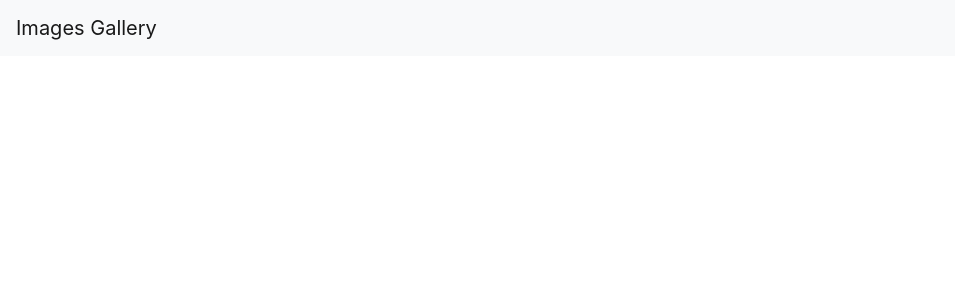
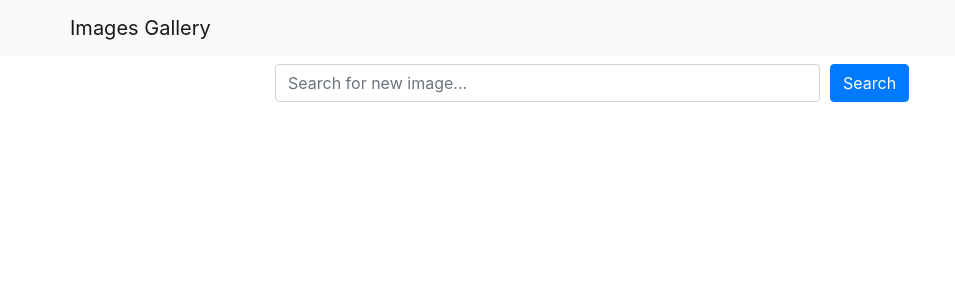
Before and after one commit to stkonst123/images-gallery, a React (Create React App) app in the folder frontend/: page / in a window 1280 px wide. Shown: the top 300 px of the page, without its empty margins (0-955 px from the left). Built offline with nearby package versions, Linux system fonts and the light colour scheme.

Commit message:
Xontrolled Search component

```diff
--- a/frontend/src/App.js
+++ b/frontend/src/App.js
@@ -1,9 +1,19 @@
+import { useState } from "react"
 import Header from "./components/Header"
+import Search from "./components/Search"
 
 const App = () => {
+  const [word, setWord] = useState("")
+
+  const handleSearchSubmit = (e) => {
+    e.preventDefault()
+    console.log(word)
+  }
+
   return (
     <div>
-      <Header title="Images Gallery"/>
+      <Header title="Images Gallery" />
+      <Search word={word} setWord={setWord} handleSubmit={handleSearchSubmit} />
     </div>
   )
 }
--- a/frontend/src/components/Header.js
+++ b/frontend/src/components/Header.js
@@ -1,10 +1,12 @@
 import React from "react"
-import { Navbar } from "react-bootstrap"
+import { Container, Navbar } from "react-bootstrap"
 
 const Header = (props) => {
   return (
     <Navbar bg="light" data-bs-theme="light">
-      <Navbar.Brand href="/">{props.title}</Navbar.Brand>
+      <Container>
+        <Navbar.Brand href="/">{props.title}</Navbar.Brand>
+      </Container>
     </Navbar>
   )
 }
--- /dev/null
+++ b/frontend/src/components/Search.js
@@ -0,0 +1,32 @@
+import React from "react"
+import { Container, Row, Col, Form, Button } from "react-bootstrap"
+
+const Search = (props) => {
+  return (
+    <Container className="mt-2">
+      <Row className="justify-content-center">
+        <Col xs={12} md={8}>
+          <Form onSubmit={props.handleSubmit}>
+            <Form.Row>
+              <Col xs={9}>
+                <Form.Control
+                  type="text"
+                  value={props.word}
+                  onChange={(e) => props.setWord(e.target.value)}
+                  placeholder="Search for new image..."
+                />
+              </Col>
+              <Col>
+                <Button variant="primary" type="submit">
+                  Search
+                </Button>
+              </Col>
+            </Form.Row>
+          </Form>
+        </Col>
+      </Row>
+    </Container>
+  )
+}
+
+export default Search
```
